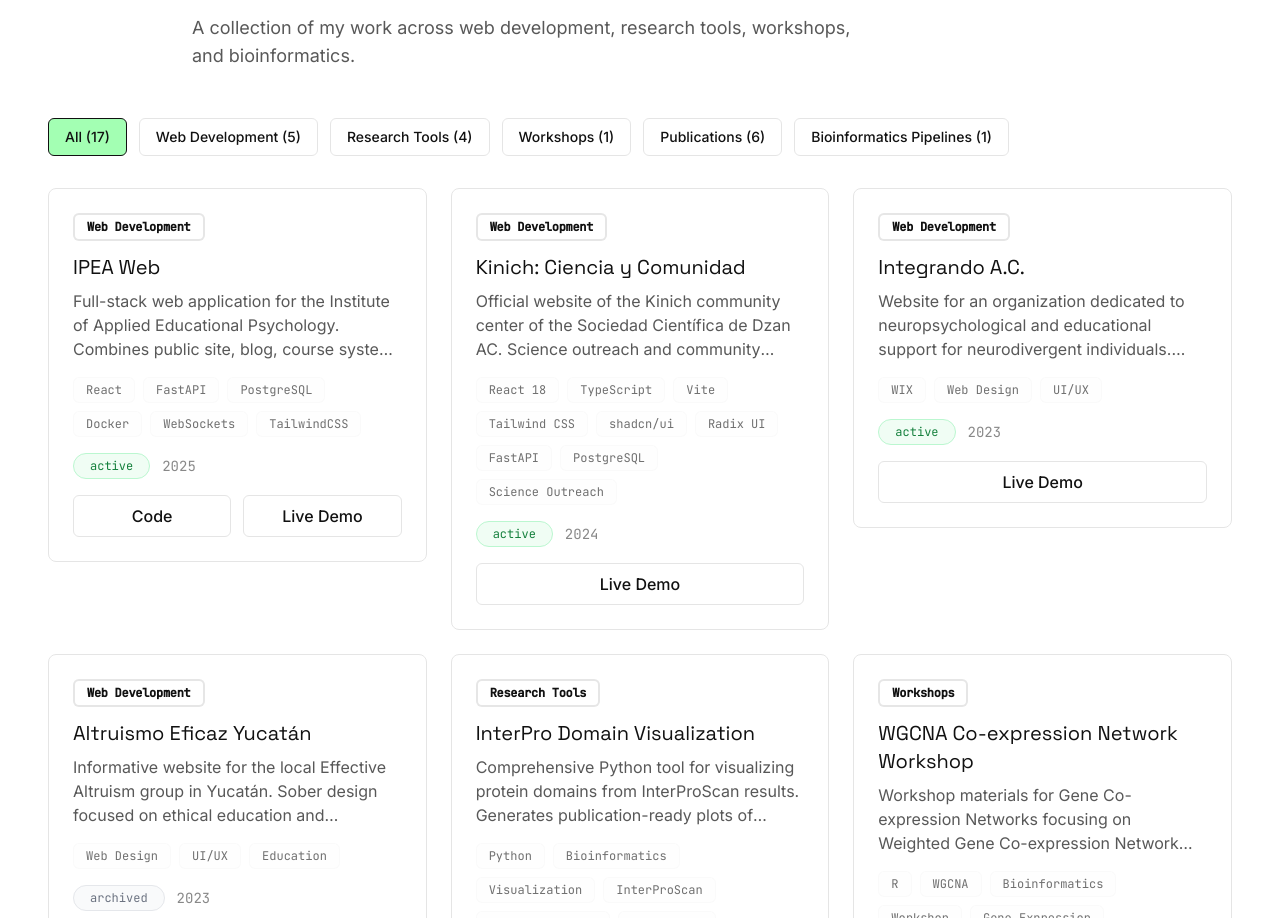
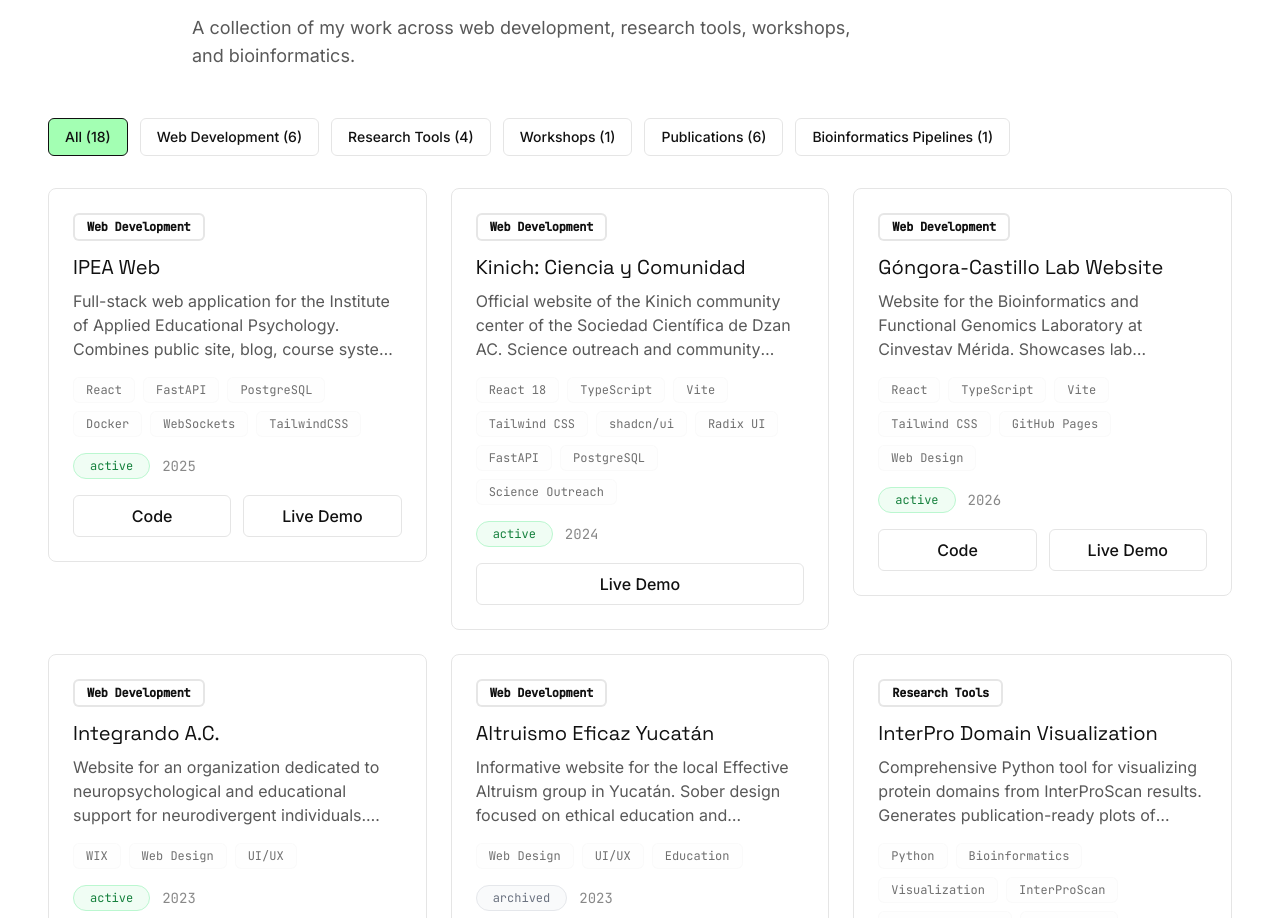
Before and after one commit to jorgetzec/portfolio, a React (Vite) app: page / in a window 1280 px wide. Shown: the part 922-1840 px from the top of the page. Built offline with nearby package versions, Linux system fonts and the light colour scheme.

Commit message:
Lab gongora-castillo showcase

```diff
--- a/src/data/projects.ts
+++ b/src/data/projects.ts
@@ -52,6 +52,19 @@ export const projects: Project[] = [
     images: [],
     year: 2024,
     featured: true,
+  },
+  {
+    id: 'gongora-castillo-lab',
+    title: 'Góngora-Castillo Lab Website',
+    description: 'Website for the Bioinformatics and Functional Genomics Laboratory at Cinvestav Mérida. Showcases lab research, projects, team members, publications, and outreach.',
+    category: 'web-development',
+    tags: ['React', 'TypeScript', 'Vite', 'Tailwind CSS', 'GitHub Pages', 'Web Design'],
+    repo: 'https://github.com/gongoracastillolab/gongoracastillolab.github.io',
+    demo: 'https://gongoracastillolab.github.io/',
+    status: 'active',
+    images: [],
+    year: 2026,
+    featured: false,
   },
   {
     id: 'integrando-ac',
```
